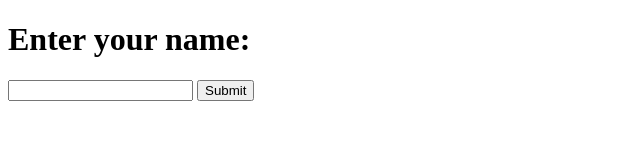
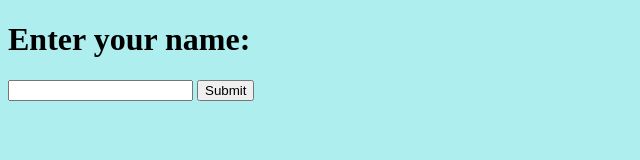
Before and after one commit to shelbylunt/hehe, a plain HTML site: page index.html in a window 1280 px wide. Shown: the whole page, without its empty margins (0-640 px from the left). Drawn offline with Linux system fonts and the light colour scheme.

Commit message:
Update index.html

```diff
--- a/index.html
+++ b/index.html
@@ -11,7 +11,7 @@
         }
     </script>
 </head>
-<body style="background-color:Pale Aqua;">
+<body style="background-color:PaleTurquoise;">
     <h1>Enter your name:</h1>
     <input type="text" id="nameInput">
     <button onclick="greetUser()">Submit</button>
```
